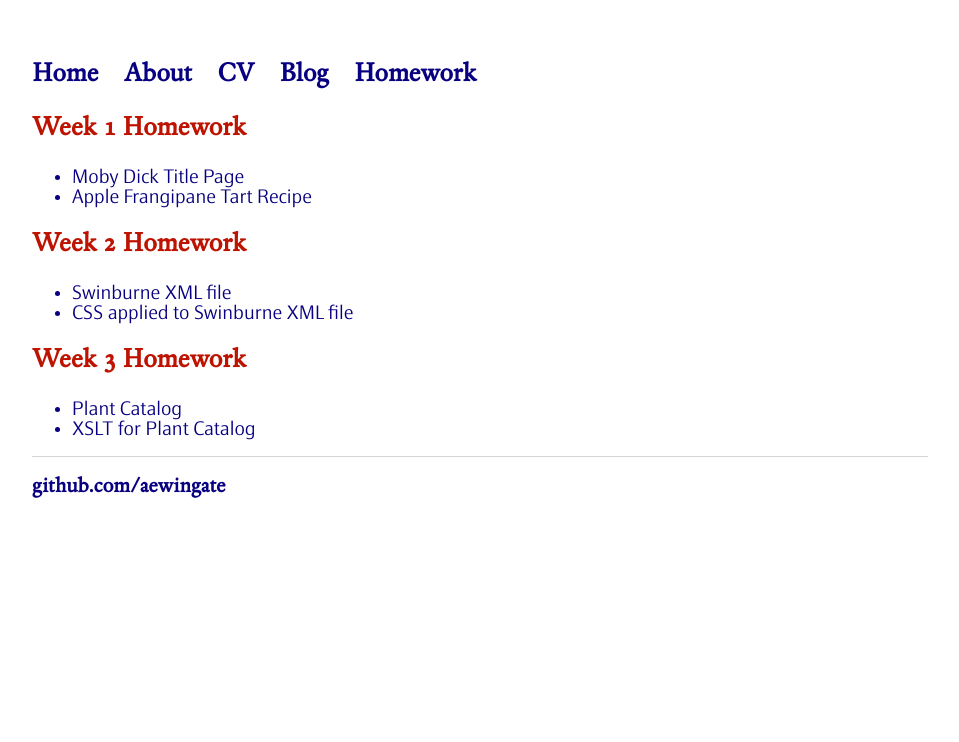
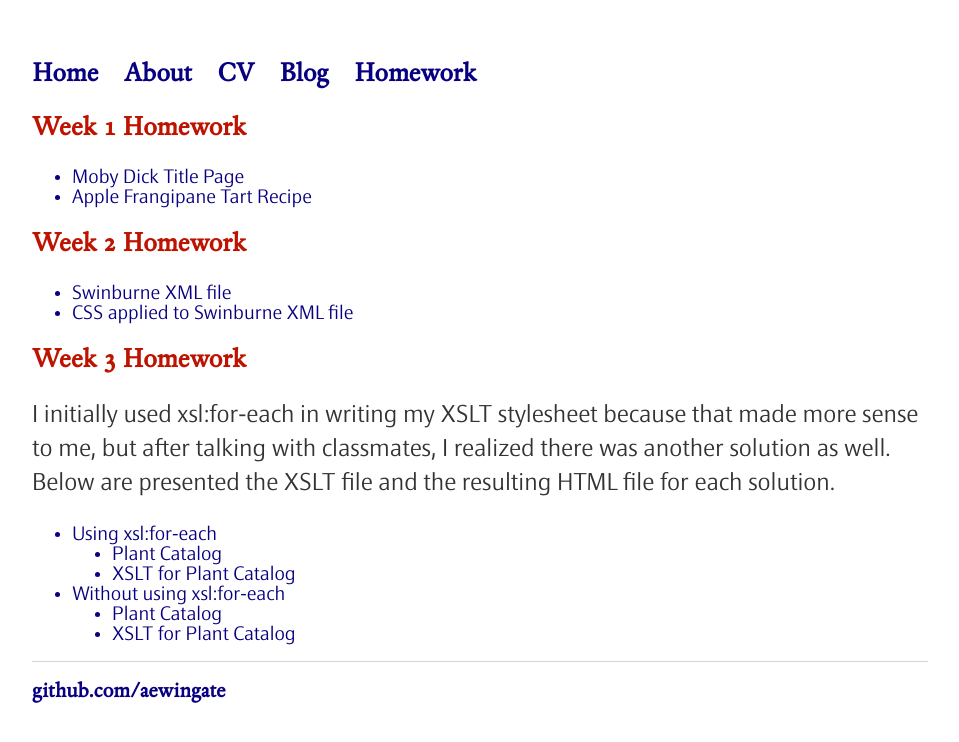
Before and after one commit to aewingate/aewingate.github.io, a Jekyll site: the page built from homework/index.html, in a window 1280 px wide. Shown: the top 742 px of the page, without its empty margins (160-1119 px from the left). Built offline with Jekyll 4.4.1, drawn with Linux system fonts in a browser that asks for light colours.

Commit message:
Update index.html

```diff
--- a/homework/index.html
+++ b/homework/index.html
@@ -14,8 +14,17 @@ title: "Digital Publishing Homework"
     <li><a href="swinburne.css">CSS applied to Swinburne XML file</a></li>
   </ul>
   <h3>Week 3 Homework</h3>
+  <p>I initially used xsl:for-each in writing my XSLT stylesheet because that made more sense to me, but after talking  with classmates, I realized there was another solution as well. Below are presented the XSLT file and the resulting HTML file for each solution.</p>
   <ul>
-    <li><a href="plant.html">Plant Catalog</a></li>
-    <li><a href="plant.xsl">XSLT for Plant Catalog</a></li>
+    <li>Using xsl:for-each</li>
+      <ul>
+        <li><a href="plant.html">Plant Catalog</a></li>
+        <li><a href="plant.xsl">XSLT for Plant Catalog</a></li>
+      </ul>
+    <li>Without using xsl:for-each</li>
+      <ul>
+        <li><a href="plant2.html">Plant Catalog</a></li>
+        <li><a href="plant2.xsl">XSLT for Plant Catalog</a></li>
+      </ul>
   </ul>
 </div>
```
